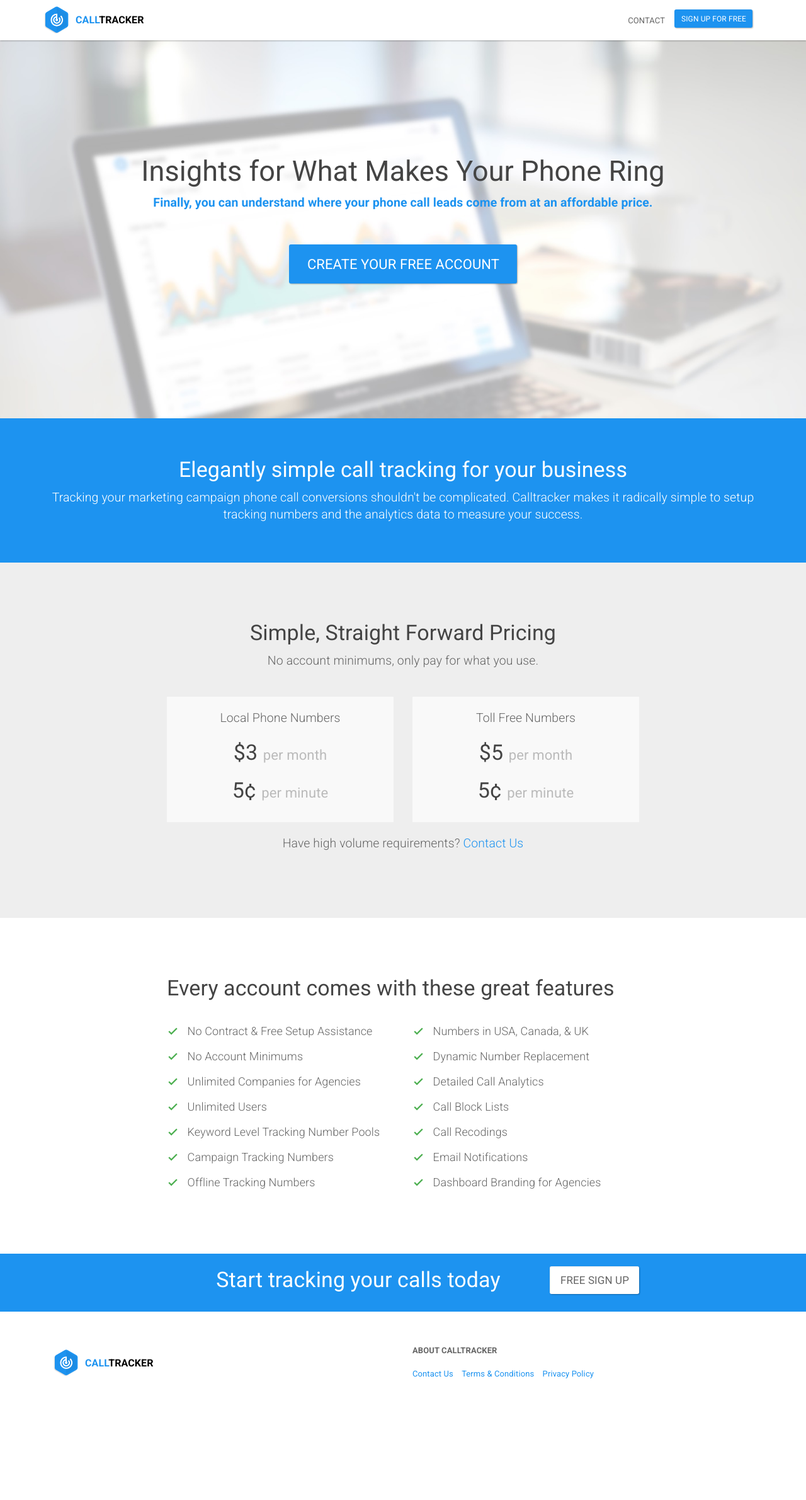
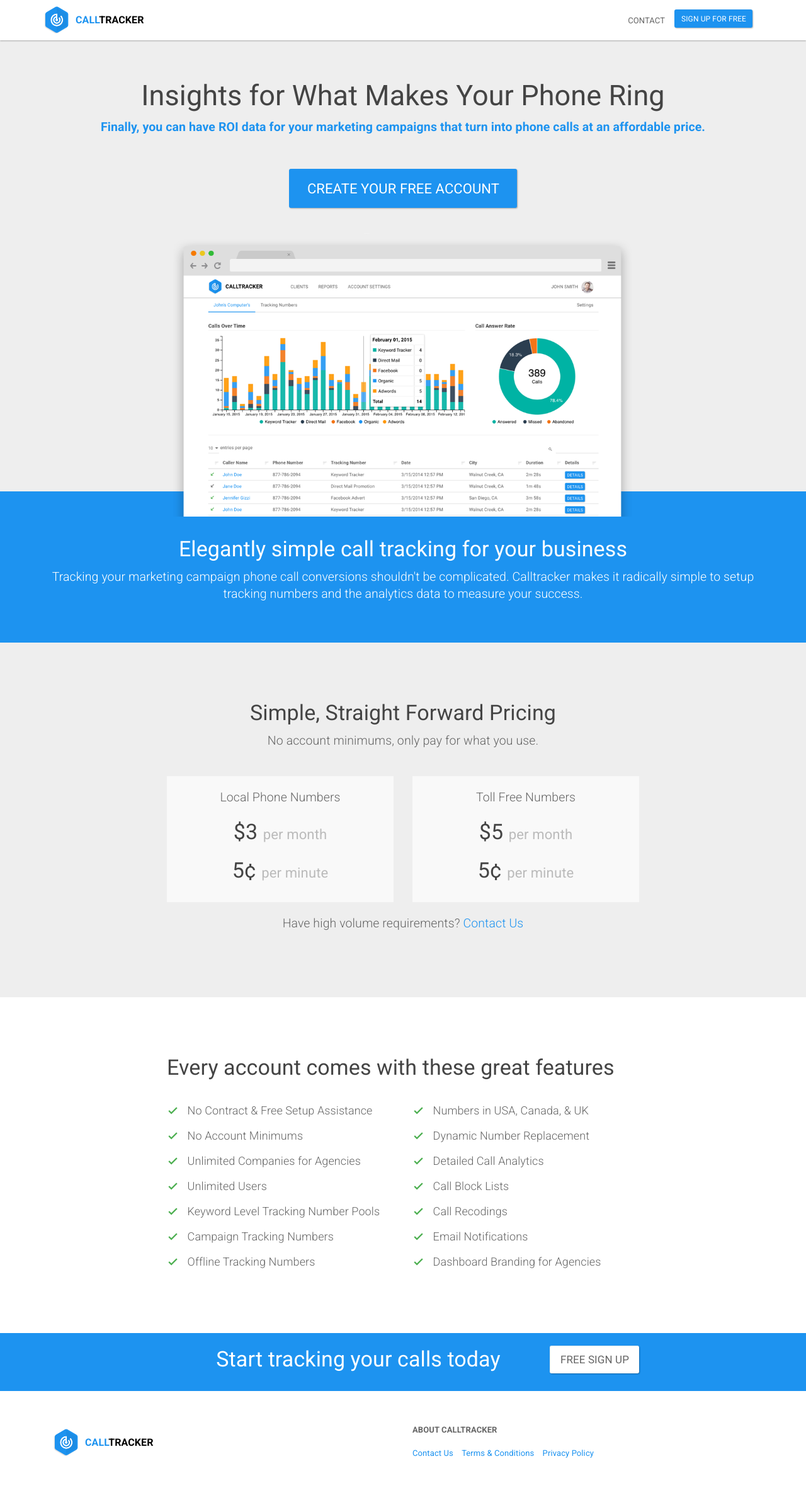
Before and after one commit to sumonst21/calltrackerio-site, a Jekyll site: the page built from index.html, in a window 1280 px wide. Shown: the whole page at 63% size. Built offline with Jekyll 4.4.1, drawn with Linux system fonts in a browser that asks for light colours; before the commit the page ends 2254 px from its top, so only the background shows below that.

Commit message:
update homepage

```diff
--- a/css/style.scss
+++ b/css/style.scss
@@ -273,6 +273,14 @@
   color: #ffffff !important;
 }
 
+// hompage
+.hero-img-mockup {
+  height: 500px;
+  overflow: hidden;
+}
+.hero-img-mockup img {
+  max-width: 740px;
+}
 
 //slidedown header
 .slide-down-header.hidden {
--- a/index.html
+++ b/index.html
@@ -21,12 +21,12 @@
 </nav>
 </div>
 <div class="content">
-<section class="segment-hero">
+<section class="bg-light-grey">
 	<div class="container">
-		<div class="row p-t-120 p-b-30">
+		<div class="row p-b-30">
 			<div class="col-md-12 text-center">
 					<h2>Insights for What Makes Your Phone Ring</h2>
-					<p class="lead text-primary bold">Finally, you can understand where your phone call leads come from at an affordable price.</p>
+					<p class="lead text-primary bold">Finally, you can have ROI data for your marketing campaigns that turn into phone calls at an affordable price.</p>
 			</div>
 		</div>
 		<div class="row">
@@ -34,9 +34,14 @@
 				<a href="sign-up.html" class="btn btn-xl btn-primary">Create your Free Account</a>
 			</div>
 		</div>
+		<div class="row">
+			<div class="col-md-12 text-center hero-img-mockup">
+				<a href="sign-up.html"><img src="images/calltrackermockup_03.png" class="m-t-40"></a>
+			</div>
+		</div>
 	</div>
 </section>
-<section class="segment-primary">
+<section class="segment-primary" style="margin-top: -50px;">
 	<div class="container">
 		<div class="row p-t-40 p-b-40">
 			<div class="col-md-12 text-center">
```
Also changed, not shown: images/calltrackermockup.png (added), images/calltrackermockup_03.png (added).
